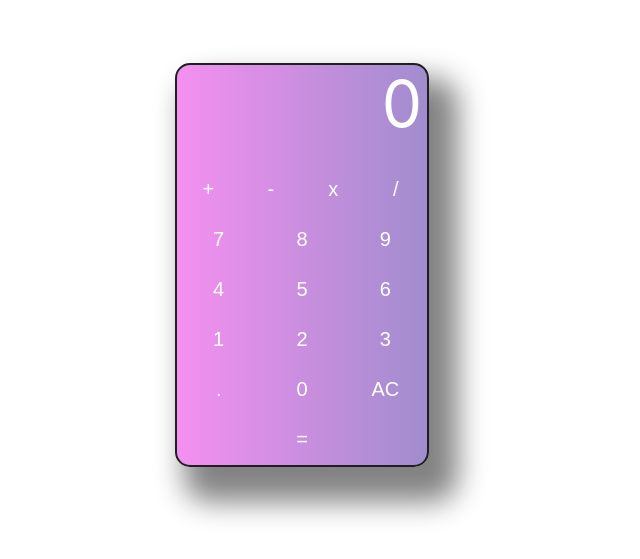
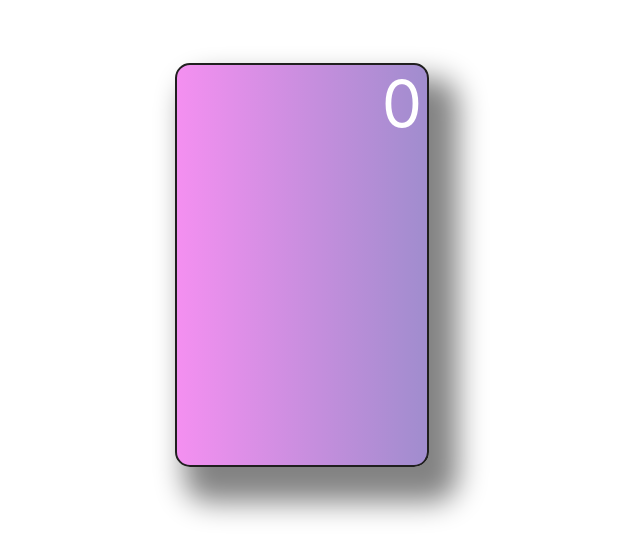
Before and after one commit to Nisarsaeed/React-Calculator, a React (Create React App) app: page / in a window 1280 px wide. Shown: the part 135-694 px from the top of the page, without its empty margins (338-978 px from the left). Built offline with nearby package versions, Linux system fonts and the light colour scheme.

Commit message:
fix: props updated

```diff
--- a/src/App.js
+++ b/src/App.js
@@ -1,12 +1,14 @@
+import { useState, useRef, useEffect } from 'react';
 import './App.css';
 import KeysPannel from './components/KeysPannel';
 import Display from './components/Display';
 function App() {
+  const [result, setResult] = useState(0);
   return (
     <div className="App">
       <div className="calculator">
           <Display displayValue = "0" />
-          <KeysPannel />
+          <KeysPannel onKeyClick={()=>operatorClicked}/>
       </div>
     </div>
   );
--- a/src/components/Display.js
+++ b/src/components/Display.js
@@ -1,7 +1,7 @@
 export default function Display (props){
     return (
         <div className="screen">
-          {props.displayValue}
+            {props.displayValue}
         </div>
     )
 }
--- a/src/components/KeysPannel.js
+++ b/src/components/KeysPannel.js
@@ -1,37 +1,12 @@
 import Key from "./Key";
 import "./keypannel.css"
-export default function KeysPannel(){
+export default function KeysPannel(props){
+  const keyValues = ['7', '8', '9', '+', '4', '5', '6', '-', '1', '2', '3', 'x', '0', 'AC', '=', '/'];
     return(
-    <div className='rowContainer'>
-       <div className='row'>
-        <Key numberPress = "+" />
-        <Key numberPress = "-" />
-        <Key numberPress = "x" />
-        <Key numberPress = "/" />
-      </div>
-        <div className='row'>
-        <Key numberPress = "7" />
-        <Key numberPress = "8" />
-        <Key numberPress = "9" />
-        </div>
-        <div className='row'>
-        <Key numberPress = "4" />
-        <Key numberPress = "5" />
-        <Key numberPress = "6" />
-        </div>
-        <div className='row'>
-        <Key numberPress = "1" />
-        <Key numberPress = "2" />
-        <Key numberPress = "3" />
-        </div>
-        <div className='row'>
-        <Key numberPress = "." />
-        <Key numberPress = "0" />
-        <Key numberPress = "AC" />
-        </div>
-        <div className='row'>
-        <Key numberPress = "=" />
-        </div>
+      <div className="key-panel">
+      {keyValues.map((value, index) => (
+        <Key key={index} value={value} onClick = {props.onKeyClick}  />
+      ))}
     </div>
     );
 };
```
